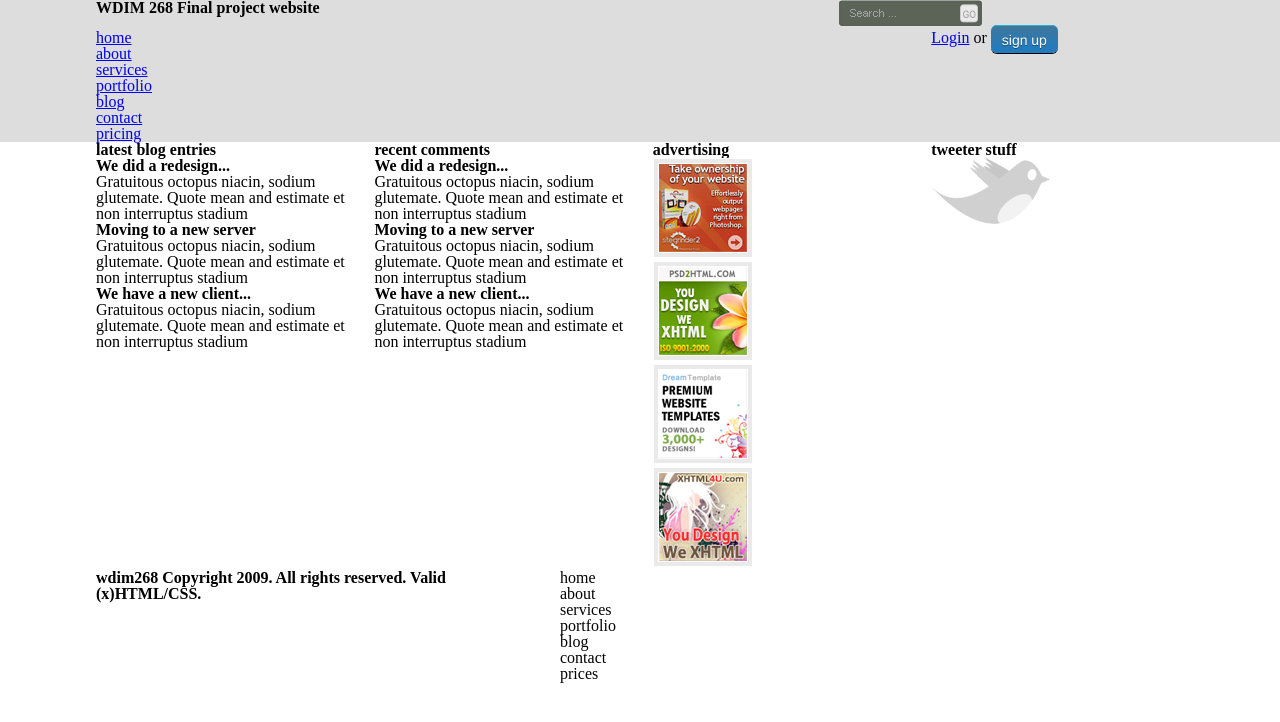
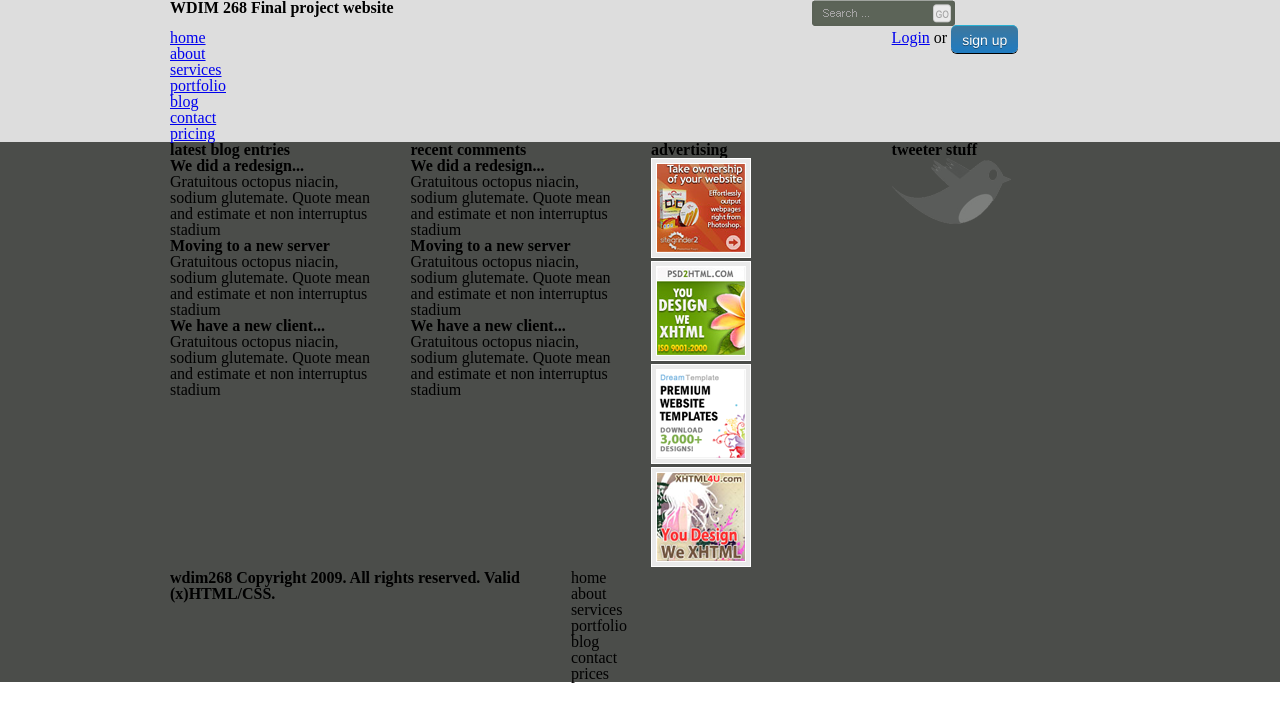
Before and after one commit to zachmorgan/aipdx-wdim268-2014-final, a Jekyll site: the page built from pricing.html, in a window 1280 px wide. Shown: the top 722 px of the page. Built offline with Jekyll 4.4.1, drawn with Linux system fonts in a browser that asks for light colours.

Commit message:
Ajusted framing content pieces and added gradiants

```diff
--- a/_includes/footer.html
+++ b/_includes/footer.html
@@ -1,4 +1,5 @@
-<footer class="wrapper">
+<footer>
+  <div class="frame">
     <section>
         <aside>
             <div class="row">
@@ -61,4 +62,5 @@
             </nav>
         </div>
     </div>
+  </div>
 </footer>
--- a/_includes/header.html
+++ b/_includes/header.html
@@ -1,6 +1,6 @@
 <header>
 
-<div class="wrapper">
+<div class="frame">
   <div class="row">
     <div class="column-8">
       <h1><span>WDIM 268</span> Final project website</h1>
--- a/_layouts/default.html
+++ b/_layouts/default.html
@@ -8,9 +8,7 @@
     {% include header.html %}
 
     <div class="page-content">
-      <div class="wrapper">
-        {{ content }}
-      </div>
+      {{ content }}
     </div>
 
     {% include footer.html %}
--- a/_sass/_base.scss
+++ b/_sass/_base.scss
@@ -89,3 +89,19 @@ header {
   border-top-color: #1b435e;
   background: #1b435e;
 }
+
+
+/* CENTER CONTENT */
+.hero-box {
+  @include background(linear-gradient(red, green) left repeat, radial-gradient(red, orange) left repeat);
+}
+
+.main-content {
+  @include background(linear-gradient(#d3d3d2, #fff) top repeat);
+}
+
+
+/* FOOTER */
+footer {
+  background-color: #4b4d4a;
+}
--- a/_sass/_layout.scss
+++ b/_sass/_layout.scss
@@ -1,7 +1,10 @@
 /* Column System */
 
-.wrapper {
+.frame {
   @include outer-container;
+  width: 1000px;
+  margin: 0 auto;
+  padding: 0 30px;
 
   .row {
     @include row();
```
Also changed, not shown: index.html (+6 -2 lines), 10 other files.
